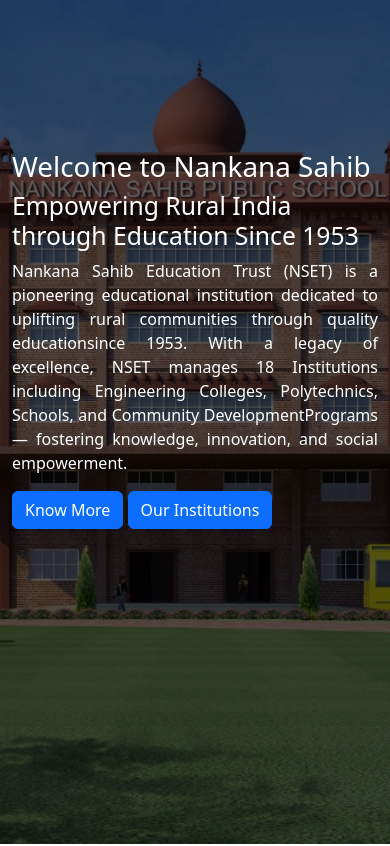
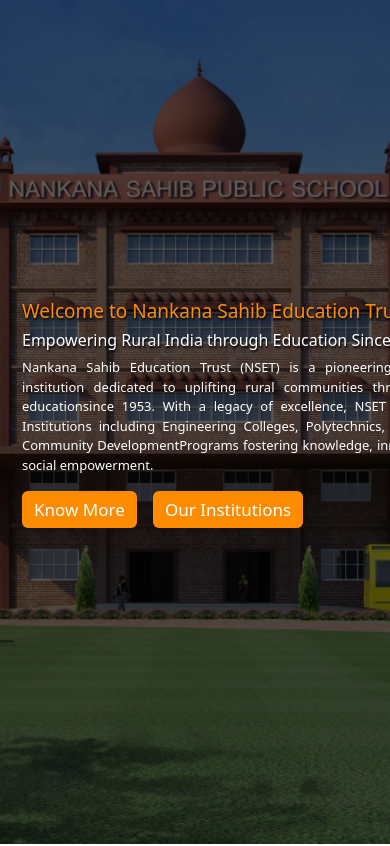
Before and after one commit to madhu-fullstack-web-developer/nankana_sahib_trust, a plain HTML site: page index.html in a window 390 px wide. Shown: the top 846 px of the page. Drawn offline with nearby package versions, Linux system fonts and the light colour scheme.

Commit message:
Update index.html

```diff
--- a/index.html
+++ b/index.html
@@ -18,20 +18,50 @@
         }
 
         .hero-overlay {
+            display: flex;
+            align-items: center;
+            justify-content: center;
+            padding: 0, 30px;
+            text-align: center;
             width: 100%;
             height: 100%;
-            background-color: rgb(0, 0, 0, 0.6);
-
-
+            background-color: rgba(0, 0, 0, 0.6);
+            overflow: hidden;
         }
 
         .hero-heading {
             color: white;
             overflow: hidden;
             white-space: nowrap;
-            animation: typing 4s steps(20, end) forwards;
+            text-shadow: 1px 2px 2px rgb(12, 11, 11);
+            font-size: 30px;
+            animation: typing 4s steps(30, end) forwards;
             width: 0;
+            color: #ff8C00;
+
         }
+
+        @media (max-width: 990px) {
+            .hero-overlay {
+                padding: 0 10px;
+            }
+
+            .hero-heading {
+                white-space: nowrap;
+                animation: typing 4s steps(40, end) forwards;
+                font-size: 19px;
+                width: 100%;
+            }
+            .subheading {
+                font-size: 16px !important;
+            }
+
+            .desc {
+                font-size: 13px !important;
+                text-align: justify;
+            }
+        }
+
 
         @keyframes typing {
             from {
@@ -48,8 +78,10 @@
             animation: fade ease-in;
             animation-duration: 4s;
             opacity: 1;
+            text-shadow: 1px 2px 2px rgb(0, 0, 0);
+            font-size: 20px;
+
         }
-
         @keyframes fade {
             from {
                 opacity: 0;
@@ -63,6 +95,7 @@
         .desc {
             animation: fadezoom 4s ease-out forwards;
             opacity: 1;
+            font-size: 17px;
             transform: scale(1);
             color: white;
         }
@@ -78,12 +111,31 @@
                 transform: scale(1);
             }
         }
-
+        .btn{
+            background-color: #ff8C00;
+            border: #ff8C00;
+            color: white;
+            font-size: 17px;
+            font-weight: 500;
+            margin: 0px 12px 0px 0px;
+        }
+        .btn:hover{
+            border: 1px solid #ff8C00;
+            background-color: none !important;
+            color: rgb(255, 255, 255);
+        }
+        #button:hover{
+            color:#ff8C00;
+            background-color: white;
+        }
         p {
             text-align: justify;
         }
-        hr{
+
+        hr {
             width: 100%;
+            border: 1px solid black;
+            text-align: left;
         }
     </style>
 </head>
@@ -92,18 +144,18 @@
     <!--hero section-->
     <div class="hero-section m-auto">
         <div class="hero-overlay">
-            <div class="container text-start" style="padding-top: 150px;">
+            <div class="container d-flex align-items-center justify-content-cente text-start">
                 <div class="row">
-                    <div class="col">
+                    <div class=" col-12 col-md-8">
                         <h1 class="hero-heading">Welcome to Nankana Sahib Education Trust (NSET)</h1>
                         <h2 class="subheading">Empowering Rural India through Education Since 1953</h2>
                         <p class="desc">Nankana Sahib Education Trust (NSET) is a pioneering educational institution
                             dedicated to uplifting rural communities through quality educationsince 1953. With a legacy
                             of excellence, NSET manages 18 Institutions including Engineering Colleges, Polytechnics,
-                            Schools, and Community DevelopmentPrograms — fostering knowledge, innovation, and social
+                            Schools, and Community DevelopmentPrograms fostering knowledge, innovation, and social
                             empowerment.</p>
-                        <p><a href="" class="btn btn-primary">Know More</a>
-                            <a href="" class="btn btn-primary">Our Institutions</a>
+                        <p><a href="" class="btn">Know More</a>
+                            <a href="" class="btn">Our Institutions</a>
                         </p>
                     </div>
                 </div>
@@ -116,7 +168,7 @@
         <div class="container">
             <div class="row">
                 <div class="col-12 col-md-6">
-                    <h2>About</h2>
+                    <h2 style="color: #ff8C00;">About</h2>
                 </div>
                 <div class="col-12 col-md-6">
                     <hr>
@@ -126,10 +178,10 @@
                 <div class="col">
                     <p>Established in 1953, Nankana Sahib Education Trust (NSET) was founded with the noble mission of
                         uplifting rural communities through quality education. Guided by the vision of <strong>"Removal
-                            of Economic Backwardness through Technology"</strong> the trust has been instrumental in
+                        of Economic Backwardness through Technology"</strong> the trust has been instrumental in
                         providing education to thousands of students, especially from rural backgrounds. With 18
                         Educational Institutions under its umbrella, including <strong>Nanak Dev Engineering College,
-                            Guru Nanak Dev Polytechnic, and Nankana Sahib Public School, NSET </strong> continues to
+                        Guru Nanak Dev Polytechnic, and Nankana Sahib Public School, NSET </strong> continues to
                         empower young minds by offering a blend of academic excellence, innovation, and social
                         values.<br>
                         Over the years, NSET has made remarkable contributions to society by promoting quality
@@ -137,7 +189,7 @@
                         leaders by providing equal opportunities to students from underprivileged backgrounds. legacof
                         70+ years, NSET stands as a beacon of knowledge, discipline, and empowerment, transforming
                         countless lives and making a impact osociety.</p>
-                    <a href="" class="btn btn-primary">Read More</a>
+                    <a href="" class="btn" id="button">Read More <i class="fa-solid fa-angles-right fa-sm"></i></a>
                 </div>
             </div>
         </div>
```
